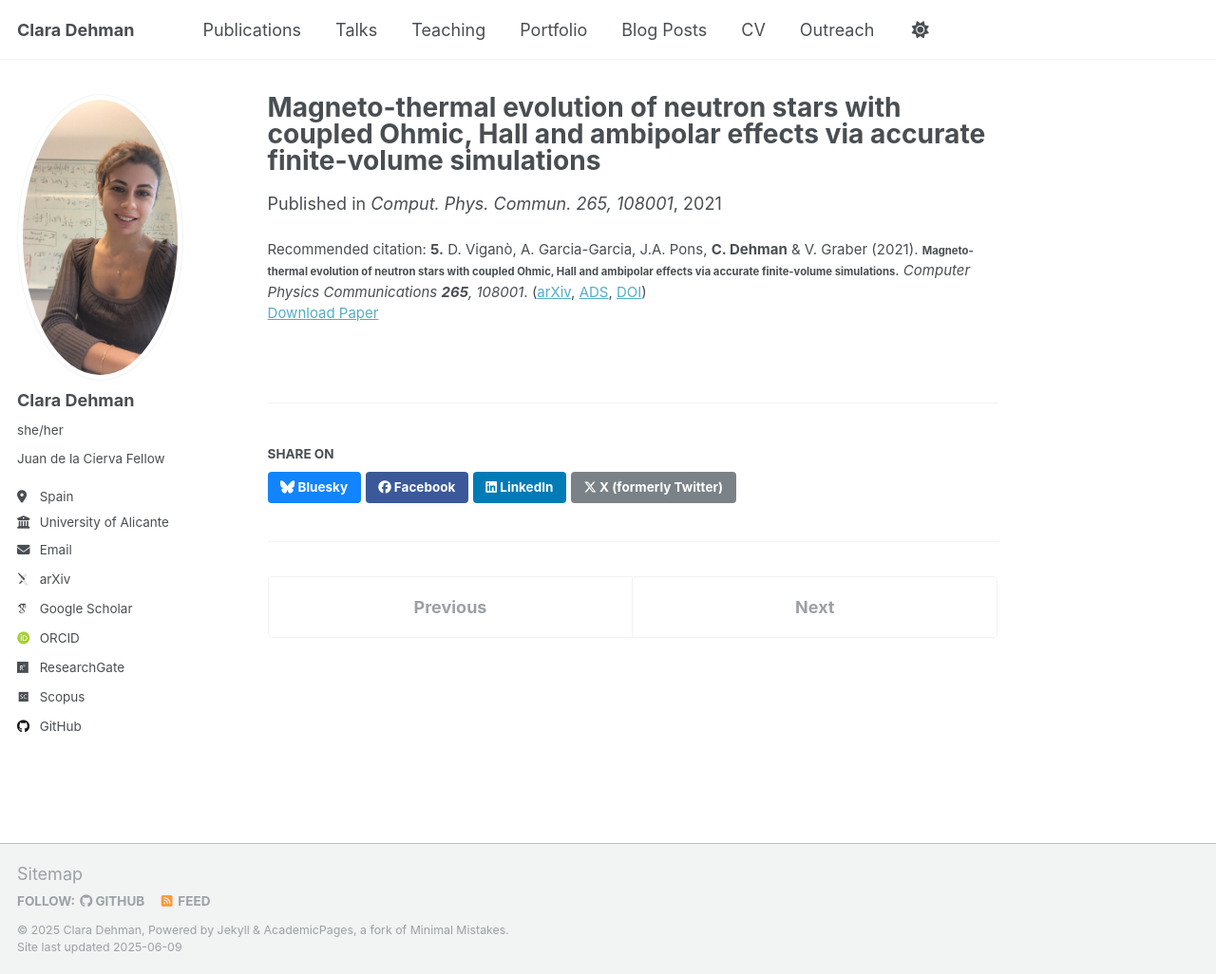
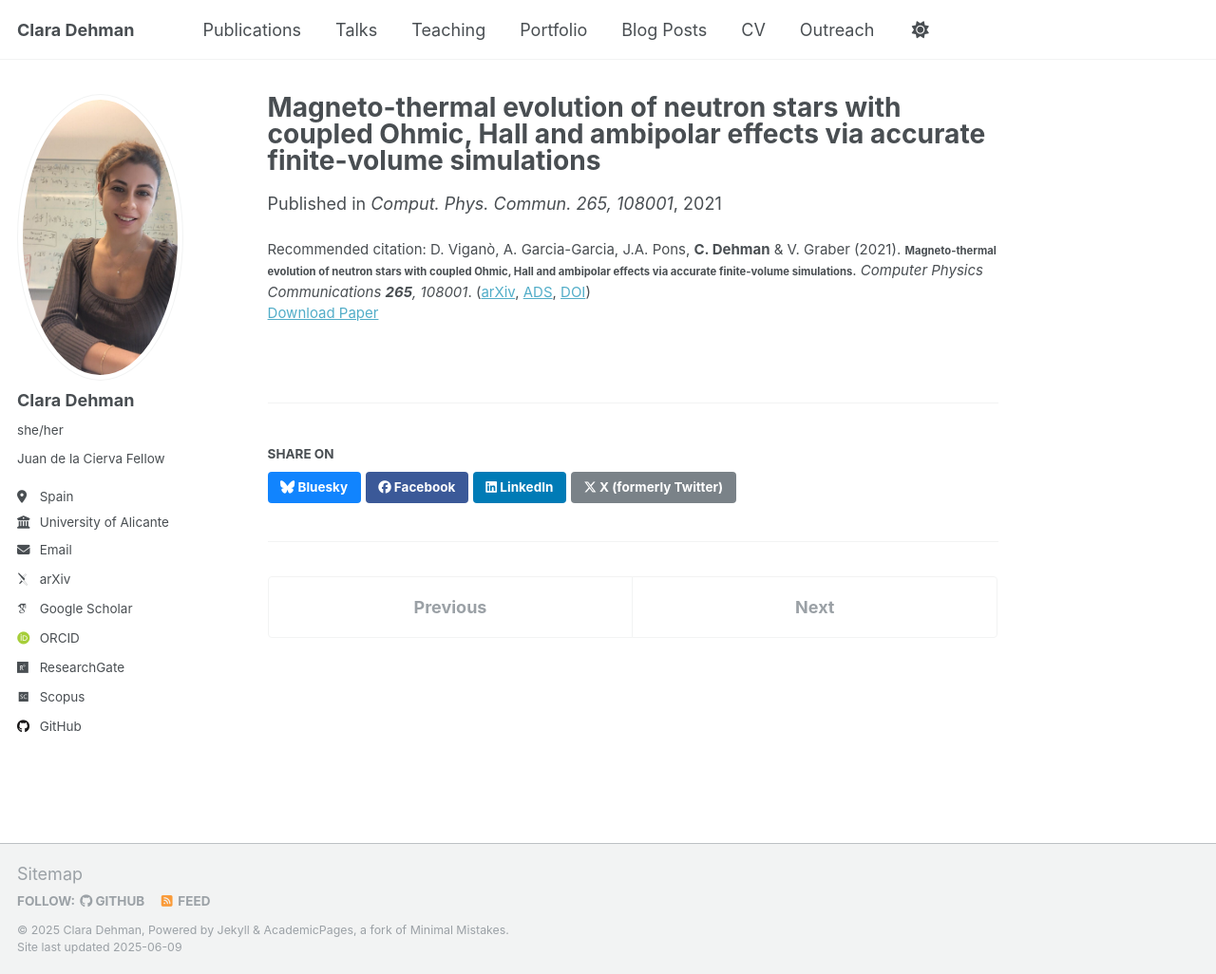
Before and after one commit to ClaraDehman/ClaraDehman.github.io, a Jekyll site: the page built from _publications/2021-07-01-magneto-thermal-2D.md, in a window 1280 px wide and 1026 px high. Shown: the whole window at 95% size. Built offline with Jekyll 4.4.1, drawn with Linux system fonts in a browser that asks for light colours; some web fonts are replaced.

Commit message:
Update 2021-07-01-magneto-thermal-2D.md

```diff
--- a/_publications/2021-07-01-magneto-thermal-2D.md
+++ b/_publications/2021-07-01-magneto-thermal-2D.md
@@ -10,5 +10,5 @@ paperurl: '/files/vigano2021.pdf'
 arxivurl: 'https://arxiv.org/abs/2104.08001'
 doi: 'https://doi.org/10.1016/j.cpc.2021.108001'
 authors: "<strong>5.</strong> D. Viganò, A. Garcia-Garcia, J.A. Pons, <strong><u>C. Dehman</u></strong> et al."
-citation: '<strong>5.</strong> D. Viganò, A. Garcia-Garcia, J.A. Pons, <strong>C. Dehman</strong> & V. Graber (2021). <small><strong>Magneto-thermal evolution of neutron stars with coupled Ohmic, Hall and ambipolar effects via accurate finite-volume simulations</strong></small>. <em>Computer Physics Communications <b>265</b>, 108001</em>. (<a href="https://arxiv.org/abs/2104.08001">arXiv</a>, <a href="https://ui.adsabs.harvard.edu/abs/2021CoPhC.26508001V/abstract">ADS</a>, <a href="https://doi.org/10.1016/j.cpc.2021.108001">DOI</a>)'
+citation: 'D. Viganò, A. Garcia-Garcia, J.A. Pons, <strong>C. Dehman</strong> & V. Graber (2021). <small><strong>Magneto-thermal evolution of neutron stars with coupled Ohmic, Hall and ambipolar effects via accurate finite-volume simulations</strong></small>. <em>Computer Physics Communications <b>265</b>, 108001</em>. (<a href="https://arxiv.org/abs/2104.08001">arXiv</a>, <a href="https://ui.adsabs.harvard.edu/abs/2021CoPhC.26508001V/abstract">ADS</a>, <a href="https://doi.org/10.1016/j.cpc.2021.108001">DOI</a>)'
 ---
```
